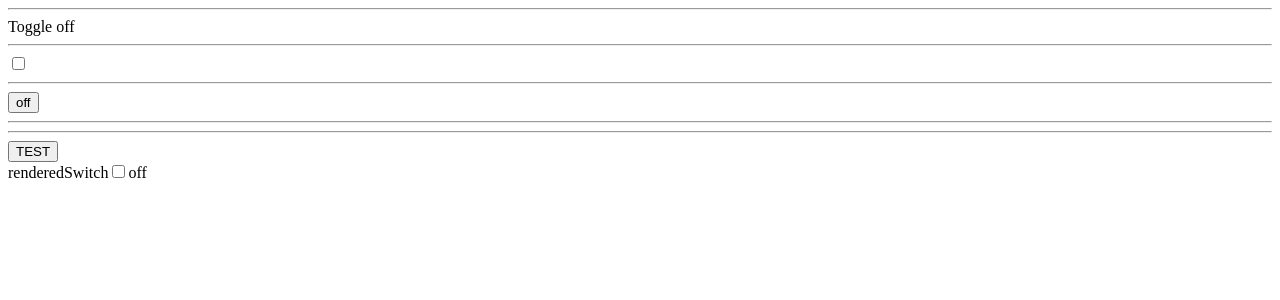
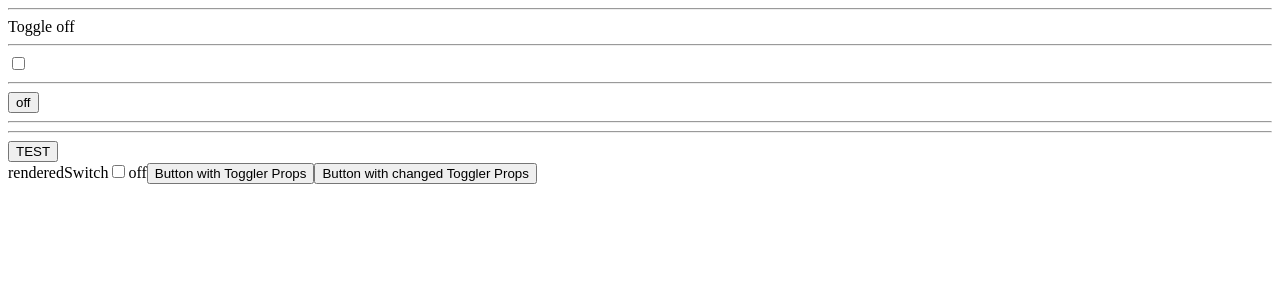
Before and after one commit to whitershade/advanced_react_components_pattern, a React (Create React App) app: page / in a window 1280 px wide. Shown: the top 300 px of the page. Built offline with nearby package versions, Linux system fonts and the light colour scheme.

Commit message:
using props collections and props getters with render props

```diff
--- a/src/App.js
+++ b/src/App.js
@@ -10,12 +10,20 @@ const MyEventComponent = withToggle(({ toggle, on, event }) => {
 });
 MyEventComponent.displayName = 'MyEventComponent';
 
-function renderSwitch({ on, onToggle }) {
+function renderSwitch({ on, onToggle, getTogglerProps }) {
   return (
     <div>
       renderedSwitch
-      <Switch on={on} onToggle={onToggle} />
+      <Switch on={on} onToggle={onToggle} {...getTogglerProps()} />
       {on ? 'on' : 'off'}
+      <button {...getTogglerProps()}>Button with Toggler Props</button>
+      <button
+        {...getTogglerProps({
+          onClick: () => alert('hi')
+        })}
+      >
+        Button with changed Toggler Props
+      </button>
     </div>
   );
 }
--- a/src/Switch.jsx
+++ b/src/Switch.jsx
@@ -1,7 +1,7 @@
 import React from 'react';
 
 const Switch = ({ on, onToggle, ...props }) => {
-  return <input checked={on} onChange={onToggle} type="checkbox" {...props} />;
+  return <input checked={on} onClick={onToggle} type="checkbox" {...props} />;
 };
 
 export default Switch;
--- a/src/Toggle.jsx
+++ b/src/Toggle.jsx
@@ -4,6 +4,7 @@ import hoistNonReactStatics from 'hoist-non-react-statics';
 import Switch from './Switch';
 
 const TOGGLE_CONTEXT = '__toggle__';
+const compose = (...fns) => (...args) => fns.forEach(fn => fn && fn(...args));
 
 const ToggleOn = ({ children, toggle: { on } }) => {
   return on ? children : null;
@@ -54,13 +55,22 @@ class Toggle extends Component {
     };
   }
 
+  getTogglerProps = ({ onClick, ...props } = {}) => {
+    return {
+      'aria-expanded': this.props.on,
+      onClick: compose(onClick, this.props.onToggle),
+      ...props
+    };
+  };
+
   render() {
     return (
       <div>
         {this.props.children}
         {this.props.renderSwitch({
           on: this.props.on,
-          onToggle: this.props.onToggle
+          onToggle: this.props.onToggle,
+          getTogglerProps: this.getTogglerProps
         })}
       </div>
     );
```
